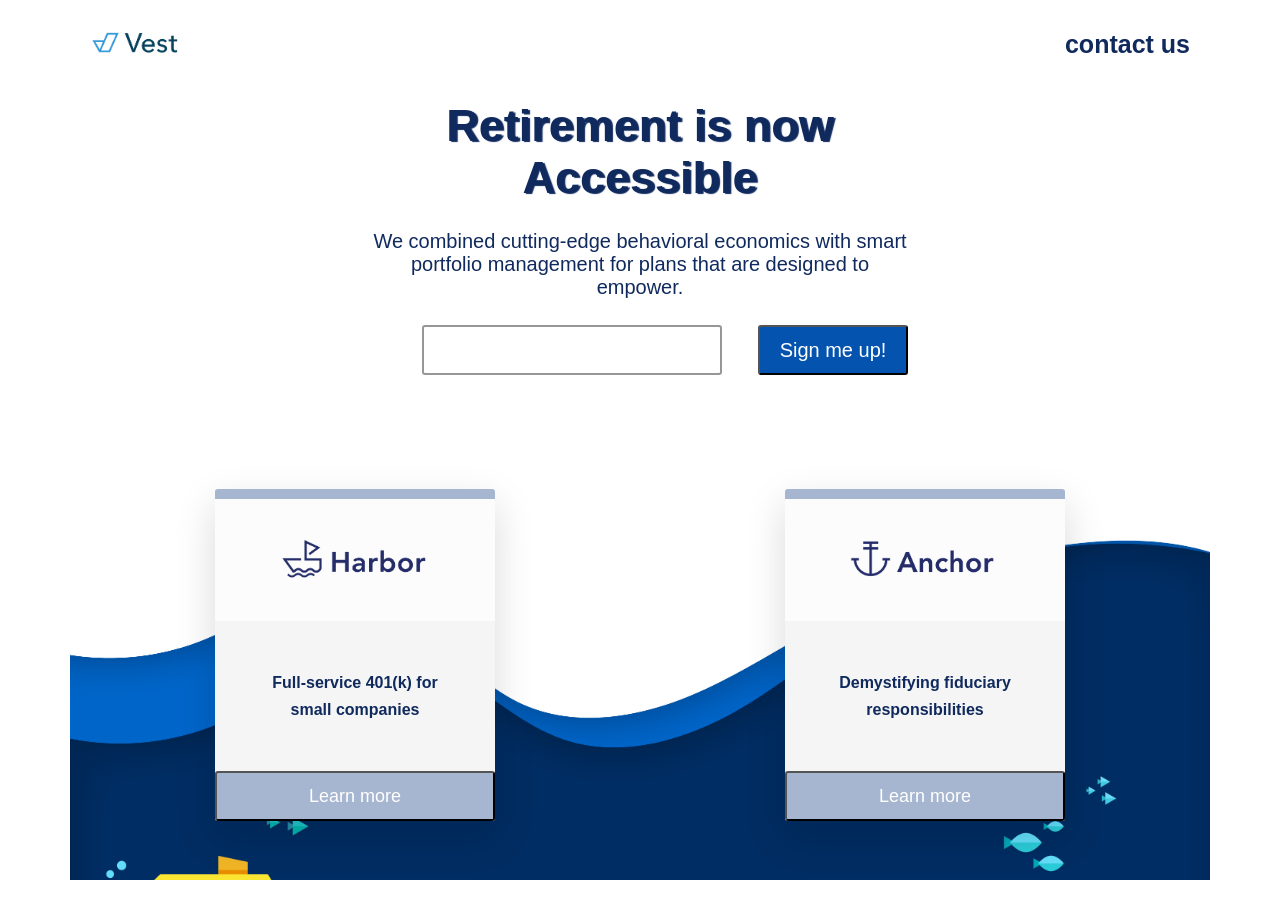
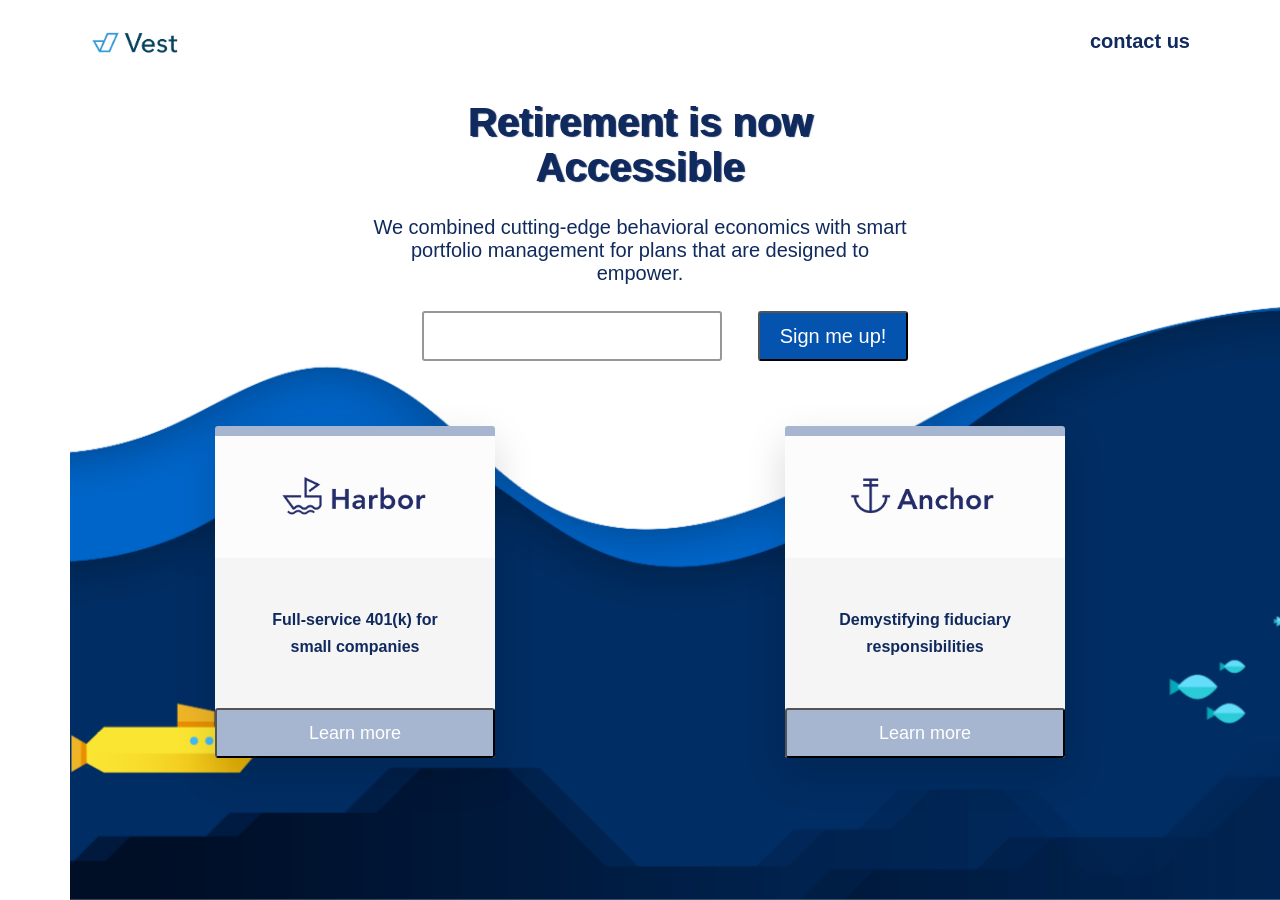
Before and after one commit to VestHQ/VestHQ, a Jekyll site: the page built from index.html, in a window 1280 px wide. Built offline with Jekyll 4.4.1, drawn with Linux system fonts in a browser that asks for light colours; some web fonts are replaced.

Commit message:
seperated footer img and cards and looks good on mobile

```diff
--- a/_sass/3-layout/3-layout-dir.scss
+++ b/_sass/3-layout/3-layout-dir.scss
@@ -2,3 +2,4 @@
 @import "title";
 @import "header";
 @import "cards";
+@import "footer";
--- a/_sass/3-layout/cards.scss
+++ b/_sass/3-layout/cards.scss
@@ -4,20 +4,11 @@
   align-items: center;
   justify-content: center;
 
-  background-image: url("../../assets/images/footer.png");
-  background-size: cover;
-  background-position: center;
-  min-height: 50vh;
-  max-height: 70vh;
+  @include respond(phone) {
+    flex-direction: column;
+  }
 
-  //position: fixed;
-  //width: 100%;
-  //left: 0;
-  //bottom: 0;
 
-  @include respond(phone) {
-    background-image: url("../../assets/images/footer_mobile.png");
-  }
 }
 
 .card {
--- a/_sass/3-layout/footer.scss
+++ b/_sass/3-layout/footer.scss
@@ -1,3 +1,21 @@
 .footer {
+  display: flex;
+  flex-wrap: wrap;
+  align-items: center;
+  justify-content: center;
 
+  background-image: url("../../assets/images/footer.png");
+  background-size: cover;
+  background-position: center;
+  min-height: 100vh;
+  //max-height: 70vh;
+
+  position: fixed;
+  width: 100vw;
+  bottom: 0;
+  min-width: 80vw;
+
+  @include respond(phone) {
+    background-image: url("../../assets/images/footer_mobile.png");
+  }
 }
--- a/_sass/3-layout/header.scss
+++ b/_sass/3-layout/header.scss
@@ -1,6 +1,7 @@
 .header {
   margin: 2.5rem auto;
   color: $title-text-color;
+  z-index: 1;
 
   grid-row: 2 / span 1;
   grid-column: 1 / span 2;
@@ -37,13 +38,13 @@
   &__primary {
     font-family: $avenir;
     display: inline-block;
-    font-size: 4.5rem;
+    font-size: 4rem;
     text-shadow: 2px 1px 1px $title-text-color;
     font-weight: 900;
     margin-bottom: 2.6rem;
 
     @include respond(tab-port) {
-      font-size: 4rem;
+      font-size: 3.5rem;
       width: 80%;
     }
     @include respond(phone) {
--- a/_sass/3-layout/title.scss
+++ b/_sass/3-layout/title.scss
@@ -12,7 +12,7 @@
 
   &__contact {
     color: $title-text-color;
-    font-size: 2.5rem;
+    font-size: 2rem;
     font-weight: 600;
 
     justify-content: flex-end;
```
Also changed, not shown: _sass/1-base/base.scss (+12 -0 lines), 1 other file.
